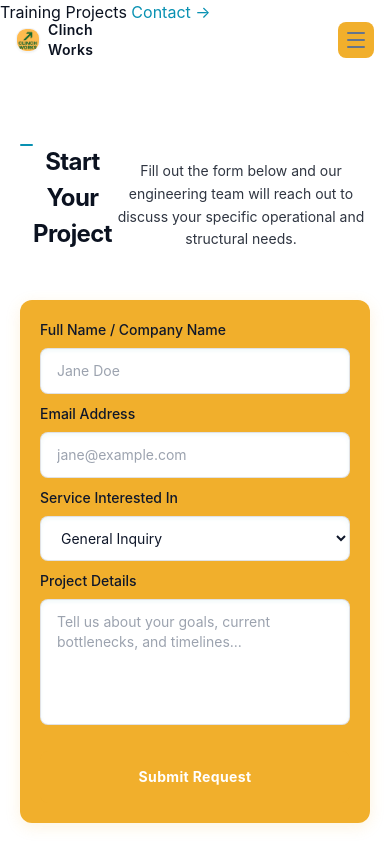
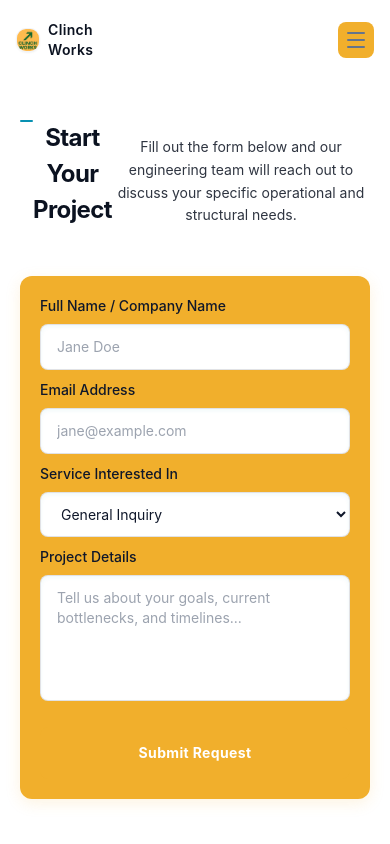
Before and after one commit to paladuguganeshnaidu/clinchworks, a plain HTML site: page pages/contact.html in a window 390 px wide. Shown: the top 844 px of the page. Drawn offline with nearby package versions, Linux system fonts and the light colour scheme.

Commit message:
Remove orphaned mobile menu navigation links from all sub-page headers

```diff
--- a/pages/contact.html
+++ b/pages/contact.html
@@ -102,14 +102,6 @@
     </div>
   </header>
 
-
-
-    <a href="domain" data-section="training">Training</a>
-    <a href="projects" data-section="projects">Projects</a>
-    <a href="contact" class="sm:hidden" style="color: var(--accent); margin-top: 1rem;">Contact
-      →</a>
-  </div>
-
   <div class="pt-24 min-h-screen">
 
     <section class="relative pb-16 pt-6 sm:pb-24 sm:pt-8 lg:pb-32 lg:pt-10">
@@ -186,6 +178,10 @@
   ======================================== -->
 
 
+  <!-- ========================================
+       JAVASCRIPT
+  ======================================== -->
+  <script src="../assets/js/script.js"></script>
 </body>
 
 </html>
```
Also changed, not shown: certificate.html (+4 -0 lines), pages/content-marketing.html (+4 -8 lines), pages/dashboard.html (+0 -6 lines), pages/domain.html (+0 -4 lines), pages/exam.html (+4 -0 lines), pages/google-ads.html (+4 -8 lines), pages/player.html (+4 -0 lines), pages/projects.html (+4 -4 lines), pages/services.html (+4 -2 lines), pages/social-media-marketing.html (+4 -8 lines), pages/training.html (+4 -1 lines), pages/video-graphic-design.html (+4 -8 lines), pages/website-design.html (+4 -8 lines), pages/youtube-management.html (+4 -8 lines).
